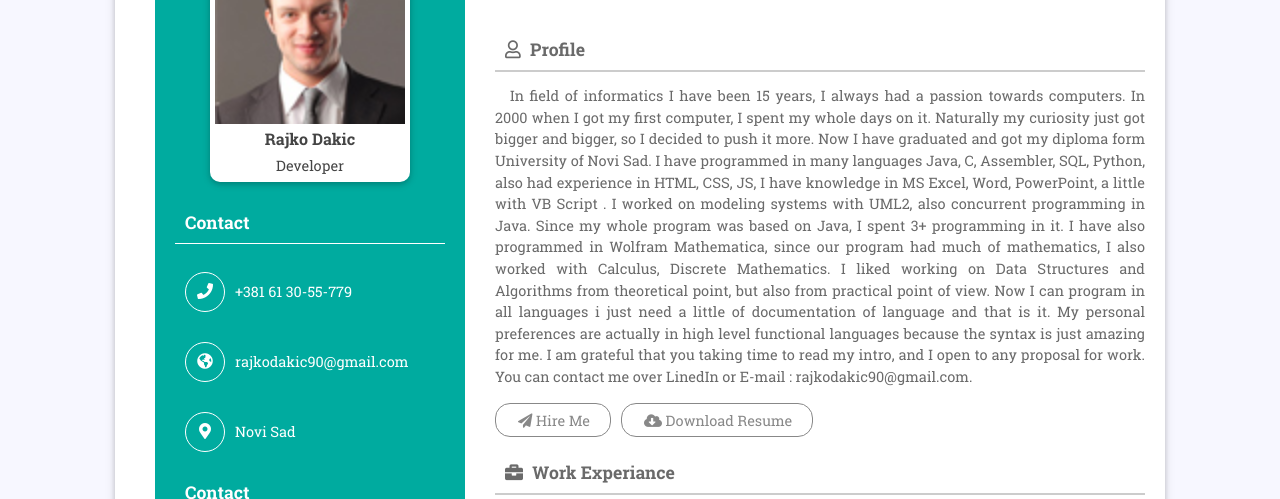
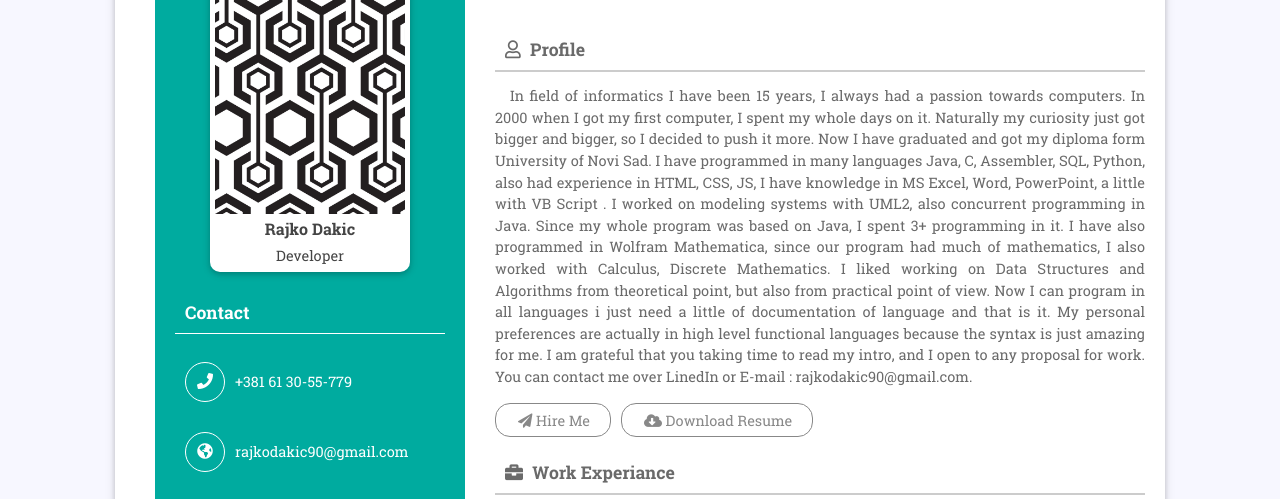
Before and after one commit to rajkodakic90/rajkodakic90.github.io, a plain HTML site: page index.html in a window 1280 px wide. Shown: the part 141-640 px from the top of the page. Drawn offline with Linux system fonts and the light colour scheme.

Commit message:
Upload
se

```diff
--- a/index.html
+++ b/index.html
@@ -19,7 +19,7 @@
                 <div class="col-md-4 left-co">
                     <div class="left-side">
                         <div class="profile-info">
-                            <img src="assets/images/profile.jpg" alt="">
+                            <img src="assets/images/pattern.jpeg" alt="">
                             <h3>Rajko Dakic</h3>
                             <span>Developer</span>
                         </div>
```
Also changed, not shown: assets/images/gallery/pattern.jpeg (added), assets/images/pattern.jpeg (added).
